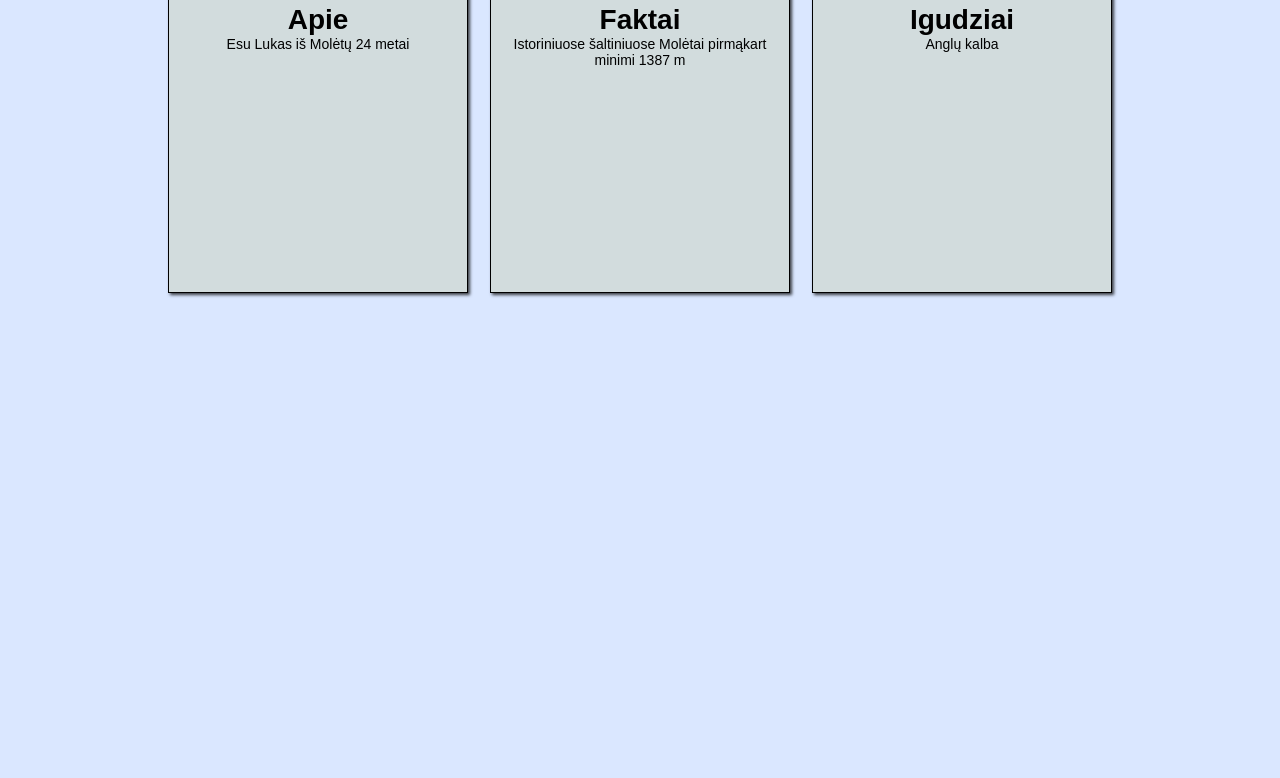
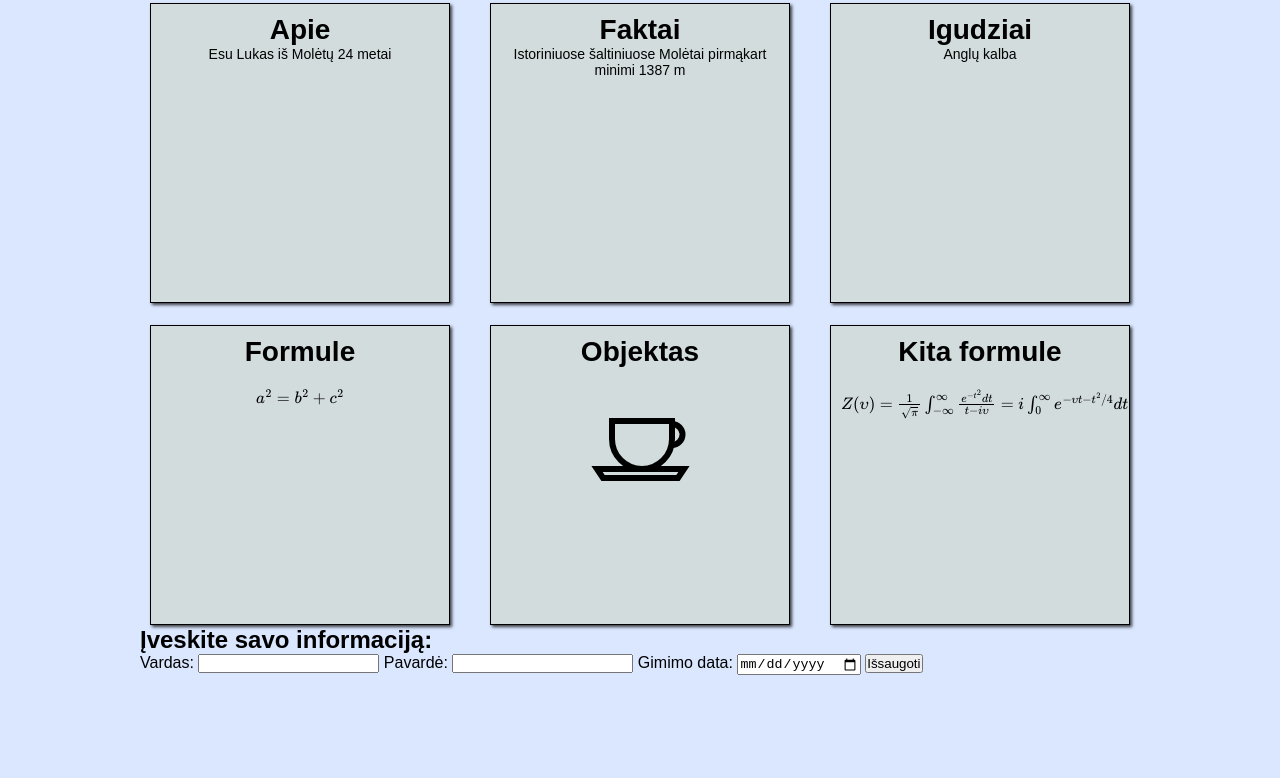
Before and after one commit to Madcat1337/Scriptinis-HTML-CSS-JAVA, a plain HTML site: page Index.html in a window 1280 px wide. Shown: the part 76-854 px from the top of the page. Drawn offline with nearby package versions, Linux system fonts and the light colour scheme; some packages are replaced by stand-ins of ours.

Commit message:
12 Laboratorinis

```diff
--- a/Index.html
+++ b/Index.html
@@ -10,6 +10,11 @@
       rel="stylesheet"
       href="https://cdnjs.cloudflare.com/ajax/libs/font-awesome/4.7.0/css/font-awesome.min.css"
     />
+    <script
+      type="text/javascript"
+      async
+      src="https://cdnjs.cloudflare.com/ajax/libs/mathjax/2.7.7/MathJax.js?config=TeX-MML-AM_CHTML"
+    ></script>
   </head>
 
   <!-- Lukas -->
@@ -53,6 +58,90 @@
             <p class="text">Anglų kalba</p>
           </div>
         </div>
+        <div>
+          <h1 class="text">Formule</h1>
+          <div class="formule">\(a^2 = b^2 + c^2\)</div>
+        </div>
+        <div>
+          <h1 class="text">Objektas</h1>
+          <svg
+            class="objektas"
+            xmlns="http://www.w3.org/2000/svg"
+            viewBox="0 0 145 125"
+            width="145"
+            height="100"
+          >
+            <!-- Cup Body without Bottom Line -->
+            <line
+              x1="20"
+              y1="0"
+              x2="130"
+              y2="0"
+              style="stroke: #000; stroke-width: 20"
+            />
+            <line
+              x1="25"
+              y1="0"
+              x2="25"
+              y2="35"
+              style="stroke: #000; stroke-width: 10"
+            />
+            <line
+              x1="125"
+              y1="0"
+              x2="125"
+              y2="35"
+              style="stroke: #000; stroke-width: 10"
+            />
+
+            <!-- Cup Body Rounded Bottom -->
+            <path
+              d="M 25 35 A 50 50 0 1 0 125 35"
+              fill="none"
+              stroke="black"
+              stroke-width="10"
+            />
+
+            <!-- Cup plate -->
+            <polygon
+              points="0,85 145,85 135,100 10,100"
+              fill="none"
+              stroke="black"
+              stroke-width="10"
+            ></polygon>
+
+            <!-- Cup Handle -->
+            <path
+              d="M 125 10 A 12.5 12.5 0 1 1 125 45"
+              fill="none"
+              stroke="black"
+              stroke-width="10"
+            />
+          </svg>
+        </div>
+
+        <div>
+          <h1 class="text">Kita formule</h1>
+          <div class="integralas">
+            \(Z(\upsilon)=\frac{1}{\sqrt{\pi}}\int_{-\infty}^{\infty}\frac{e^{-t^{2}}dt}{t-i\upsilon}=i\int_{0}^{\infty}e^{-\upsilon
+            t-t^{2}/4}dt\)
+          </div>
+        </div>
+      </div>
+      <div class="form-container">
+        <h2>Įveskite savo informaciją:</h2>
+        <form id="userForm">
+          <label for="firstName">Vardas:</label>
+          <input type="text" id="firstName" required />
+
+          <label for="lastName">Pavardė:</label>
+          <input type="text" id="lastName" required />
+
+          <label for="dob">Gimimo data:</label>
+          <input type="date" id="dob" required />
+
+          <button type="button" onclick="saveUserData()">Išsaugoti</button>
+        </form>
       </div>
     </div>
 
@@ -76,5 +165,55 @@
         >
       </div>
     </footer>
+    <script>
+      function saveUserData() {
+        const user = {
+          firstName: document.getElementById("firstName").value,
+          lastName: document.getElementById("lastName").value,
+          dob: document.getElementById("dob").value,
+        };
+
+        console.log("Išsaugota informacija:", user);
+        const main = document.querySelector(".main");
+        const displayDiv = displayOnPage(user);
+
+        const daysLived = calculateDaysLived(user.dob);
+        main.appendChild(displayDiv);
+        main.appendChild(daysLived);
+      }
+
+      function displayOnPage(user) {
+        const displayDiv = document.createElement("div");
+        displayDiv.innerHTML =
+          "<h3>Vartotojo informacija:</h3>" +
+          "<p>Vartotojo vardas: " +
+          user.firstName +
+          "</p>" +
+          "<p>Vartotojo pavardė: " +
+          user.lastName +
+          "</p>" +
+          "<p>Gimimo data: " +
+          user.dob +
+          "</p>";
+        // const main = document.querySelector(".main");
+        // main.appendChild(displayDiv);
+        return displayDiv;
+      }
+
+      function calculateDaysLived(dob) {
+        const birthDate = new Date(dob);
+        const currentDate = new Date();
+        const timeDiff = currentDate - birthDate;
+        const daysLived = Math.floor(timeDiff / (1000 * 60 * 60 * 24));
+        const displayDiv = document.createElement("div");
+
+        const daysWordEnding =
+          daysLived % 10 === 1 && daysLived % 100 !== 11 ? "diena" : "dienų";
+
+        console.log("Vartotojas nugyveno", daysLived, daysWordEnding);
+        displayDiv.innerHTML = `Vartotojas nugyveno ${daysLived} ${daysWordEnding}`;
+        return displayDiv;
+      }
+    </script>
   </body>
 </html>
--- a/styles.css
+++ b/styles.css
@@ -25,6 +25,10 @@ body {
   height: 90%;
   /* border: 1px solid black; */
 }
+.formule {
+  text-align: center;
+  margin-top: 20px;
+}
 .logo img {
   object-fit: contain;
   height: 100%;
@@ -43,7 +47,7 @@ ul {
   display: flex;
   justify-content: space-between;
   flex-wrap: wrap;
-  padding: 0 20px;
+  padding: 5px 20px;
 }
 a {
   text-decoration: none;
@@ -56,6 +60,7 @@ a {
   flex-wrap: wrap;
   justify-content: center;
   font-size: 14px;
+  justify-content: space-around;
 }
 
 .flex-container > div {
@@ -71,7 +76,10 @@ a {
   -webkit-box-shadow: 2px 2px 3px 0px rgba(0, 0, 0, 0.74);
   -moz-box-shadow: 2px 2px 3px 0px rgba(0, 0, 0, 0.74);
 }
-
+.integralas {
+  text-align: center;
+  margin-top: 20px;
+}
 h1 {
   text-align: justify;
   /* margin: 1%; */
@@ -90,13 +98,20 @@ footer a {
 i {
   font-size: 24px;
 }
+.objektas {
+  height: 75px;
+  width: 125px;
+  margin-top: 50px;
+}
 @media screen and (max-width: 620px) {
   .sulyg {
     align-items: center;
     flex-direction: column;
+    margin: 20px;
   }
   .navbar {
     flex-direction: column;
+    height: 100px;
   }
 }
 @media screen and (max-width: 950px) {
```
